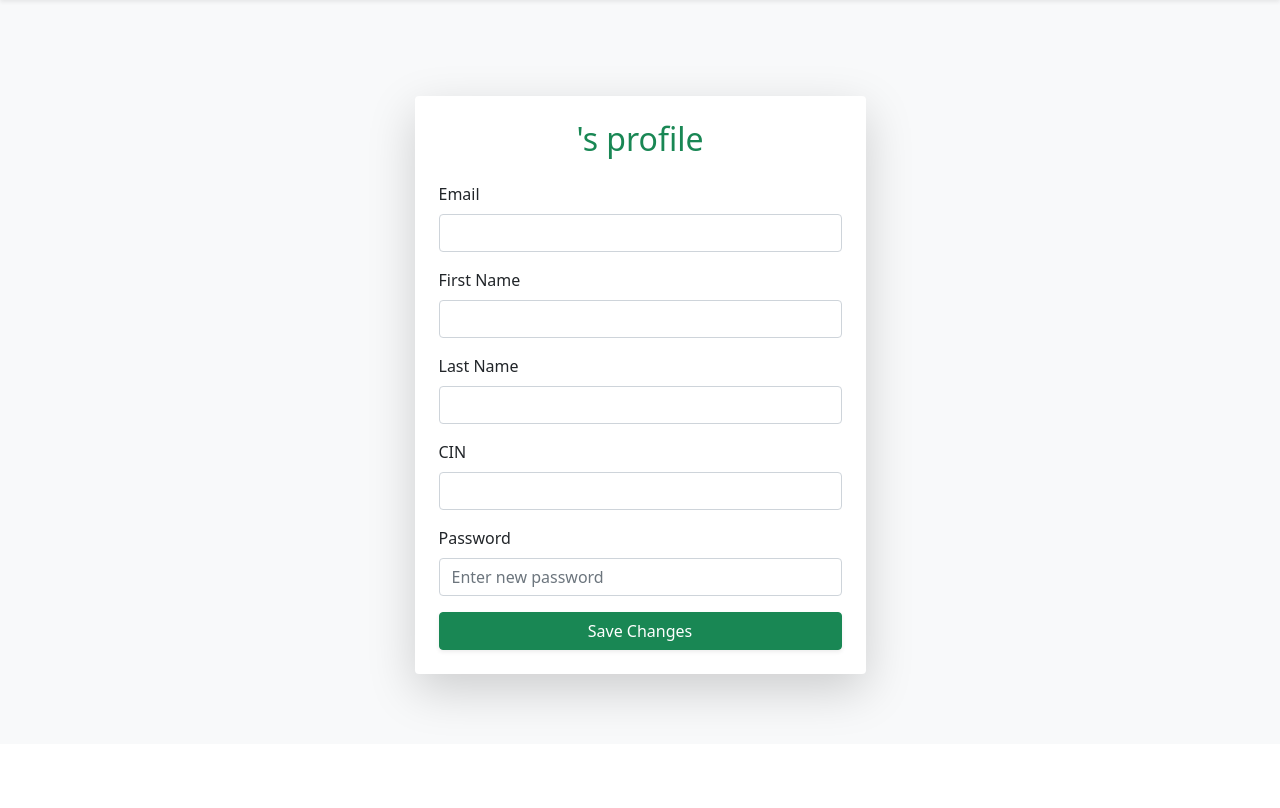
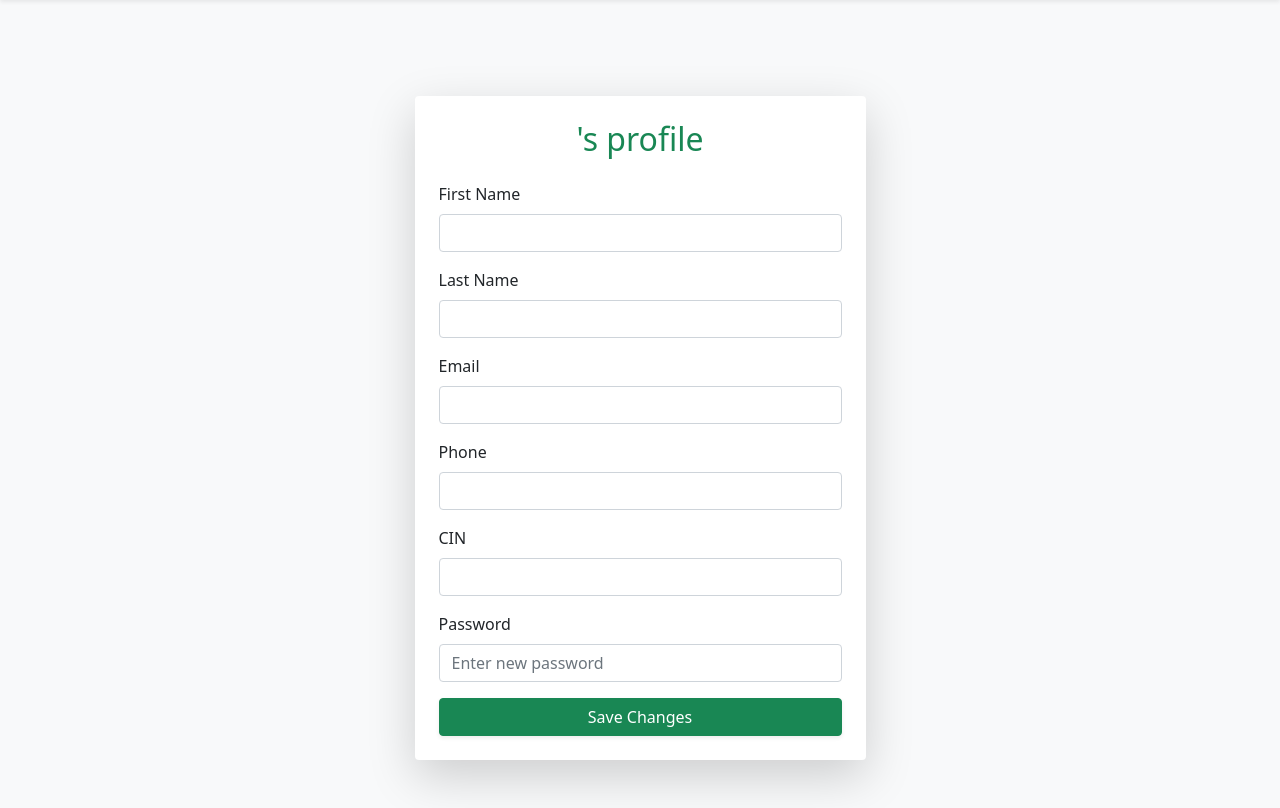
Before and after one commit to sfn02/devsecops-demo, a Django app: template templates/users/profile.html in a window 1280 px wide. Shown: the part 56-864 px from the top of the page. Before the commit the page ends 772 px from the top, so only its background shows below. Run offline with Django 5.2, Linux system fonts and the light colour scheme; the template is opened without the code that fills it, so the values that code supplies are empty.

Commit message:
finished the pipeline

```diff
--- a/RendezVous/middlewares.py
+++ b/RendezVous/middlewares.py
@@ -9,8 +9,8 @@ class CustomMiddleWare:
         remote_addr = request.META.get('REMOTE_ADDR')
         remote_addr = AnonymizeIP(remote_addr)[:16]
         requested_path = request.path
-        print(f"user {request.user} requested {requested_path} from {remote_addr}")
         if requested_path in ['/admin/','/admin'] and remote_addr == '127.0.0.1':
+
             return HttpResponseBadRequest()
 
         response = self.get_response(request)
--- a/templates/users/profile.html
+++ b/templates/users/profile.html
@@ -15,11 +15,6 @@
                         {% csrf_token %}
 
                         <div class="mb-3">
-                            <label for="email" class="form-label">Email</label>
-                            <input type="email" id="email" name="email" class="form-control" value="{{ user.email }}" required>
-                        </div>
-
-                        <div class="mb-3">
                             <label for="first_name" class="form-label">First Name</label>
                             <input type="text" id="first_name" name="first_name" class="form-control" value="{{ user.first_name }}">
                         </div>
@@ -28,6 +23,18 @@
                             <label for="last_name" class="form-label">Last Name</label>
                             <input type="text" id="last_name" name="last_name" class="form-control" value="{{ user.last_name }}">
                         </div>
+
+                        <div class="mb-3">
+                            <label for="email" class="form-label">Email</label>
+                            <input type="email" id="email" name="email" class="form-control" value="{{ user.email }}" required>
+                        </div>
+                        <div class="mb-3">
+                            <label for="phone_number" class="form-label">Phone</label>
+                            <input type="tel" id="phone" name="phone" class="form-control" value="{{ user.phone_number }}" required>
+                        </div>
+
+
+
                         <div class="mb-3">
                             <label for="cin" class="form-label">CIN</label>
                             <input type="text" id="cin" name="cin" class="form-control" value="{{ user.cin }}">
--- a/users/models.py
+++ b/users/models.py
@@ -35,6 +35,7 @@ class User(AbstractBaseUser, PermissionsMixin):
     is_active = models.BooleanField(default=True)
     is_staff = models.BooleanField(default=False)
     _cin = models.CharField(null=True,default='AB123456',unique=True)
+    phone_number = models.CharField(max_length=12, null=True, blank=True, default='212611223344')
     objects = CustomUserManager()
 
     USERNAME_FIELD = 'email'
--- a/users/serializers.py
+++ b/users/serializers.py
@@ -11,7 +11,7 @@ class UserSerializer(serializers.ModelSerializer):
     cin = serializers.CharField(required=True)
     password = serializers.CharField(
         min_length=8,
-        required=True,
+        required=False,
         write_only=True
     )
     confirm_password = serializers.CharField(
@@ -21,7 +21,7 @@ class UserSerializer(serializers.ModelSerializer):
 
     class Meta:
         model = User
-        fields = ['first_name', 'last_name', 'email', 'cin', 'password', 'confirm_password', 'role']
+        fields = ['id','first_name', 'last_name', 'email','phone_number','cin', 'password', 'confirm_password', 'role']
         extra_kwargs = {"role": {"write_only": True, "required": False}}
 
     def validate(self, data):
```
Also changed, not shown: users/migrations/0006_patient_phone_number.py (added), users/migrations/0007_remove_patient_phone_number_user_phone_number.py (added), 1 other file.
